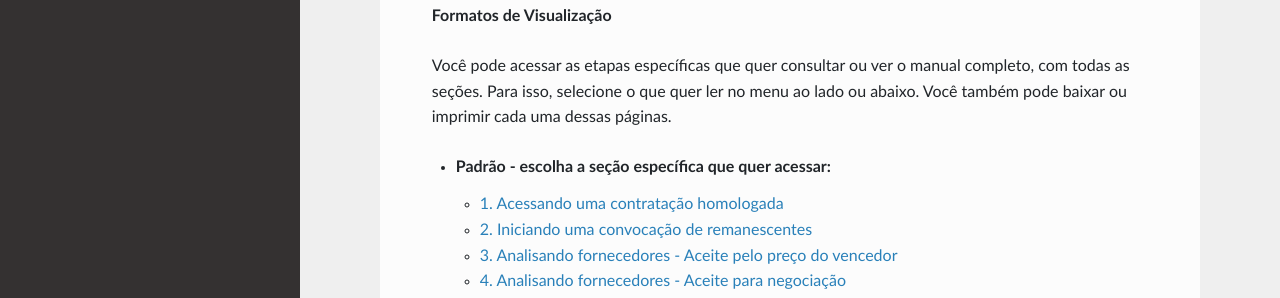
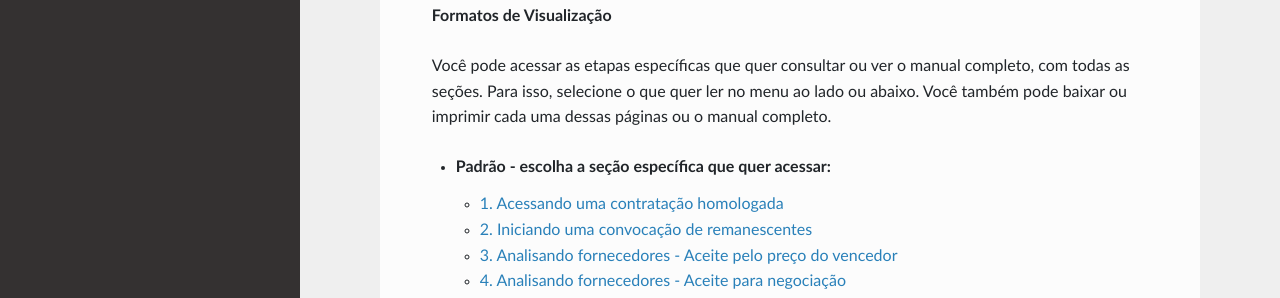
Before and after one commit to emilix10-bit/convocacao-de-remanescentes-governo, an MkDocs documentation site: the page built from docs/index.md, in a window 1280 px wide and 1044 px high. Shown: the part 423-721 px from the top of the window. Built offline with MkDocs 1.6.1, drawn with Linux system fonts in a browser that asks for light colours; nearby versions of some CDN libraries.

Commit message:
Enhance instructions for accessing the manual
Added option to download or print the complete manual.

```diff
--- a/docs/index.md
+++ b/docs/index.md
@@ -19,7 +19,7 @@ Utilize o Compras.gov.br para formalizar uma convocação de remanescentes em se
 
 <span style="font-size: 1.5em; font-weight: bold;">Formatos de Visualização</span>
 
-Você pode acessar as etapas específicas que quer consultar ou ver o manual completo, com todas as seções. Para isso, selecione o que quer ler no menu ao lado ou abaixo. Você também pode baixar ou imprimir cada uma dessas páginas.
+Você pode acessar as etapas específicas que quer consultar ou ver o manual completo, com todas as seções. Para isso, selecione o que quer ler no menu ao lado ou abaixo. Você também pode baixar ou imprimir cada uma dessas páginas ou o manual completo.
 
 * **Padrão - escolha a seção específica que quer acessar:**
     * [1. Acessando uma contratação homologada](01-acessando-contratacao.md)
```
